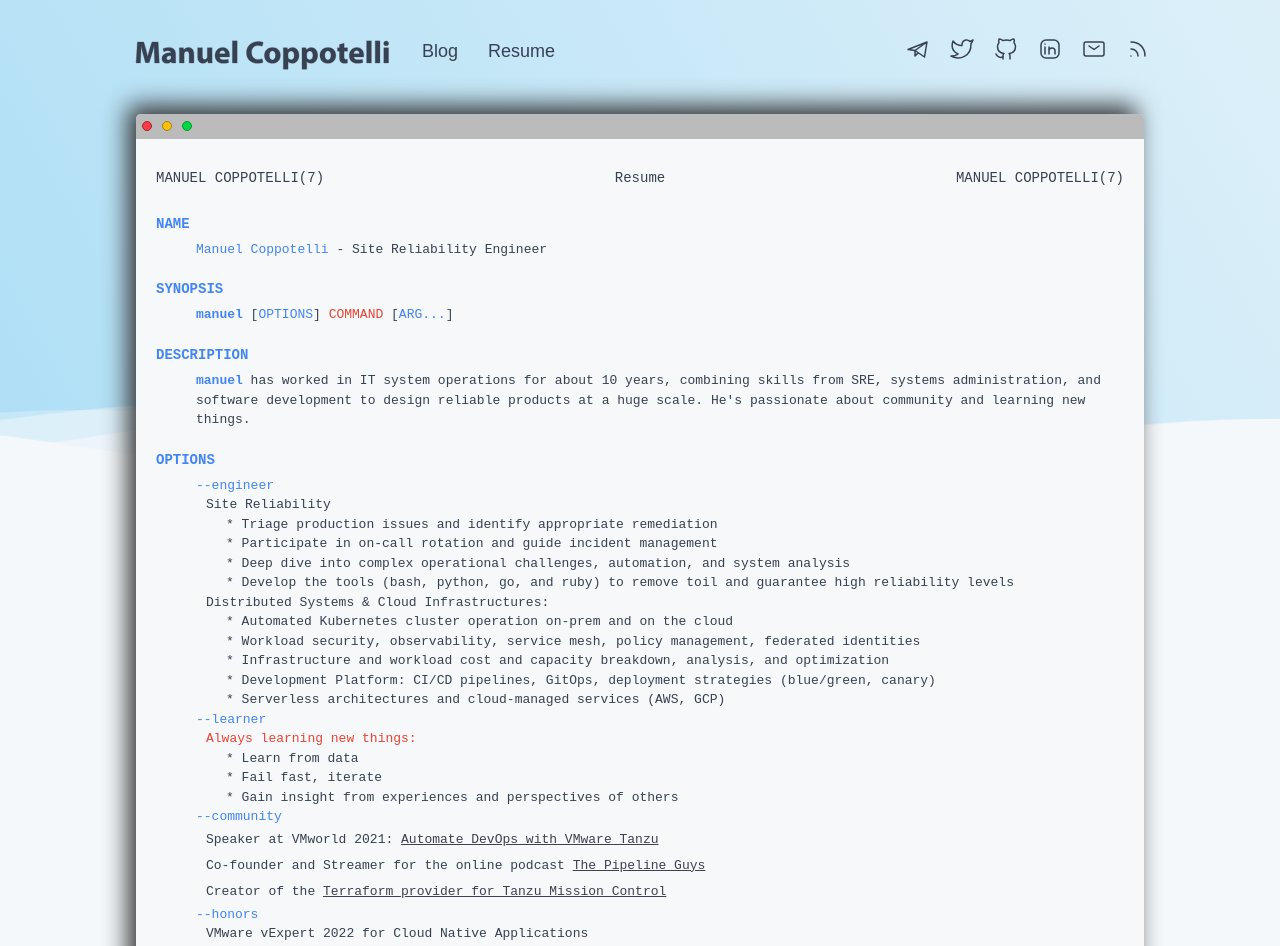
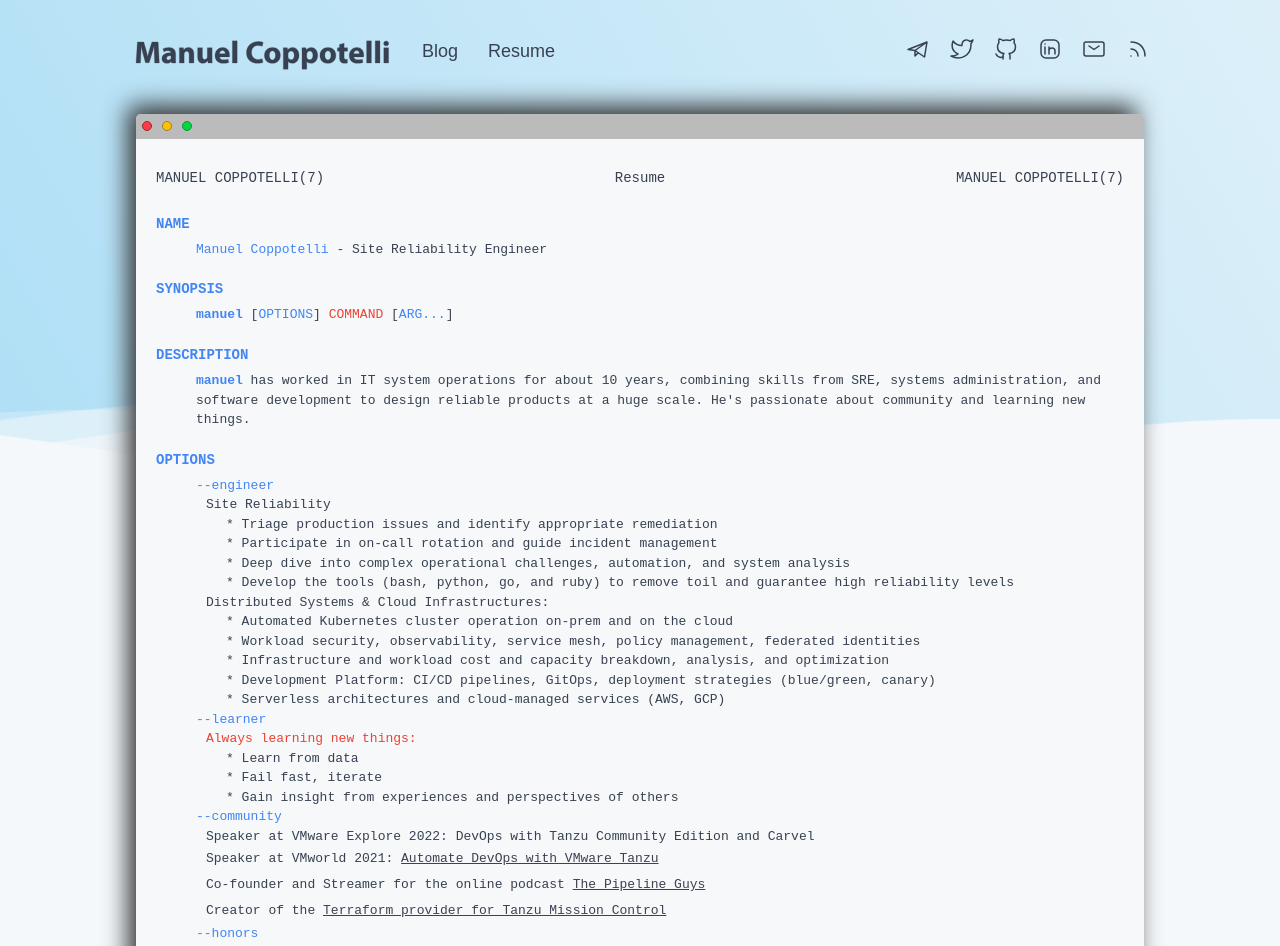
Before and after one commit to manuelcoppotelli/manuelcoppotelli.github.io, a SvelteKit app: page /resume in a window 1280 px wide. Shown: the top 946 px of the page. Built offline with nearby package versions, Linux system fonts and the light colour scheme; a web font is replaced by a local one.

Commit message:
update resume

```diff
--- a/src/routes/resume/+page.svelte
+++ b/src/routes/resume/+page.svelte
@@ -66,12 +66,13 @@
 
 		<p class="subtext color1">--community</p>
 		<p class="doublesubtext">
+			Speaker at VMware Explore 2022: DevOps with Tanzu Community Edition and Carvel<br />
 			Speaker at VMworld 2021: <a
 				href="https://www.vmware.com/vmworld/en/video-library/video-landing.html?sessionid=1620811753703001Iuro"
 				>Automate DevOps with VMware Tanzu</a
 			><br />
 			Co-founder and Streamer for the online podcast
-			<a href="https://www.spreaker.com/show/the-pipeline-guys">The Pipeline Guys</a><br />
+			<a href="https://open.spotify.com/show/528EvxMPW9pk5DdCT7iyDb">The Pipeline Guys</a><br />
 			Creator of the
 			<a href="https://registry.terraform.io/providers/tanzuformers/tmc/latest"
 				>Terraform provider for Tanzu Mission Control</a
@@ -144,6 +145,7 @@
 		<p class="subtext bottomcut">* Certifications</p>
 		<p class="doublesubtext">
 			- Kubernetes: CKA, CKS, CKAD<br />
+			- Google: Professional Cloud Architect<br />
 			- AWS: Solution Architect, Professional<br />
 			- How to Manage a Remote Team - GitLab<br />
 		</p>
```
